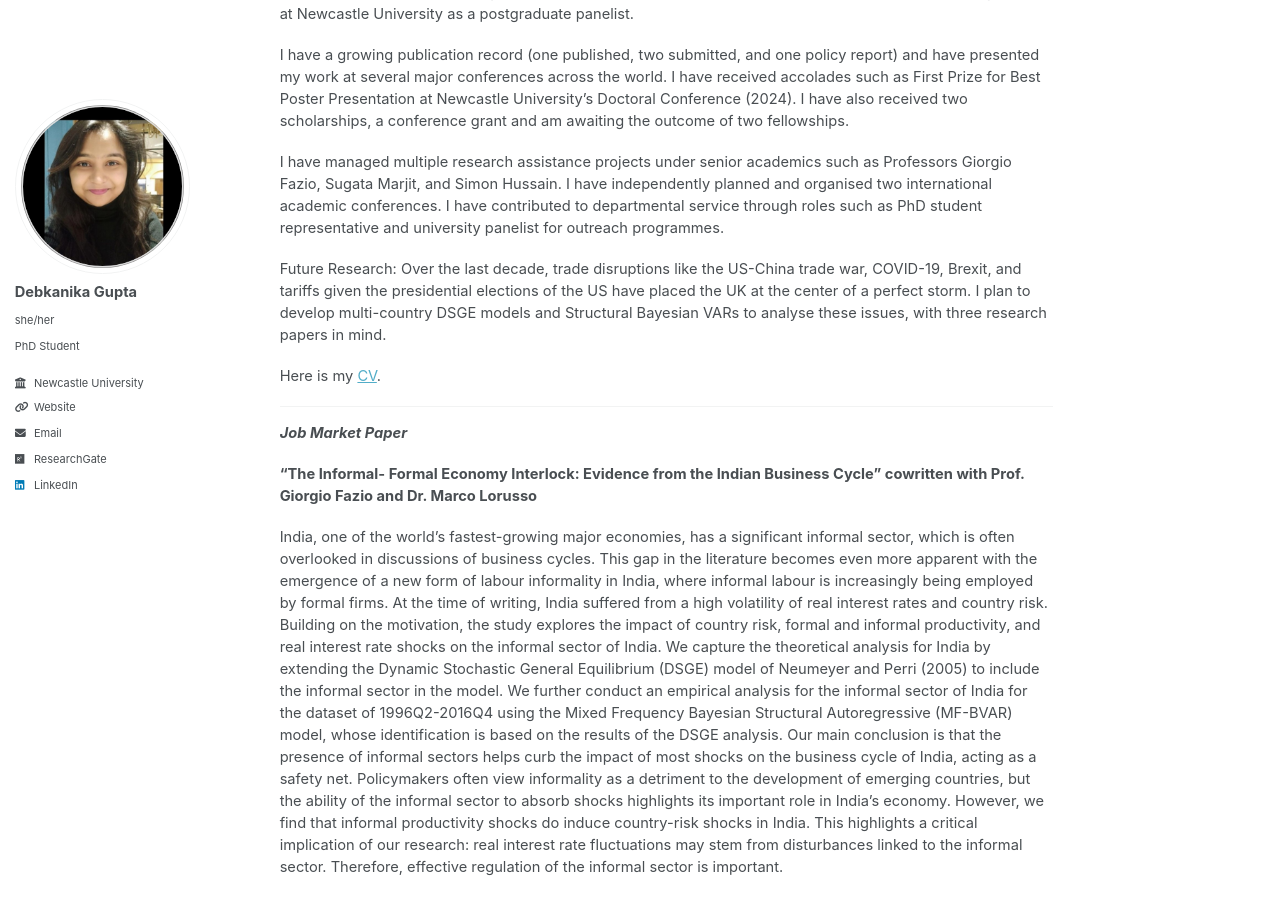
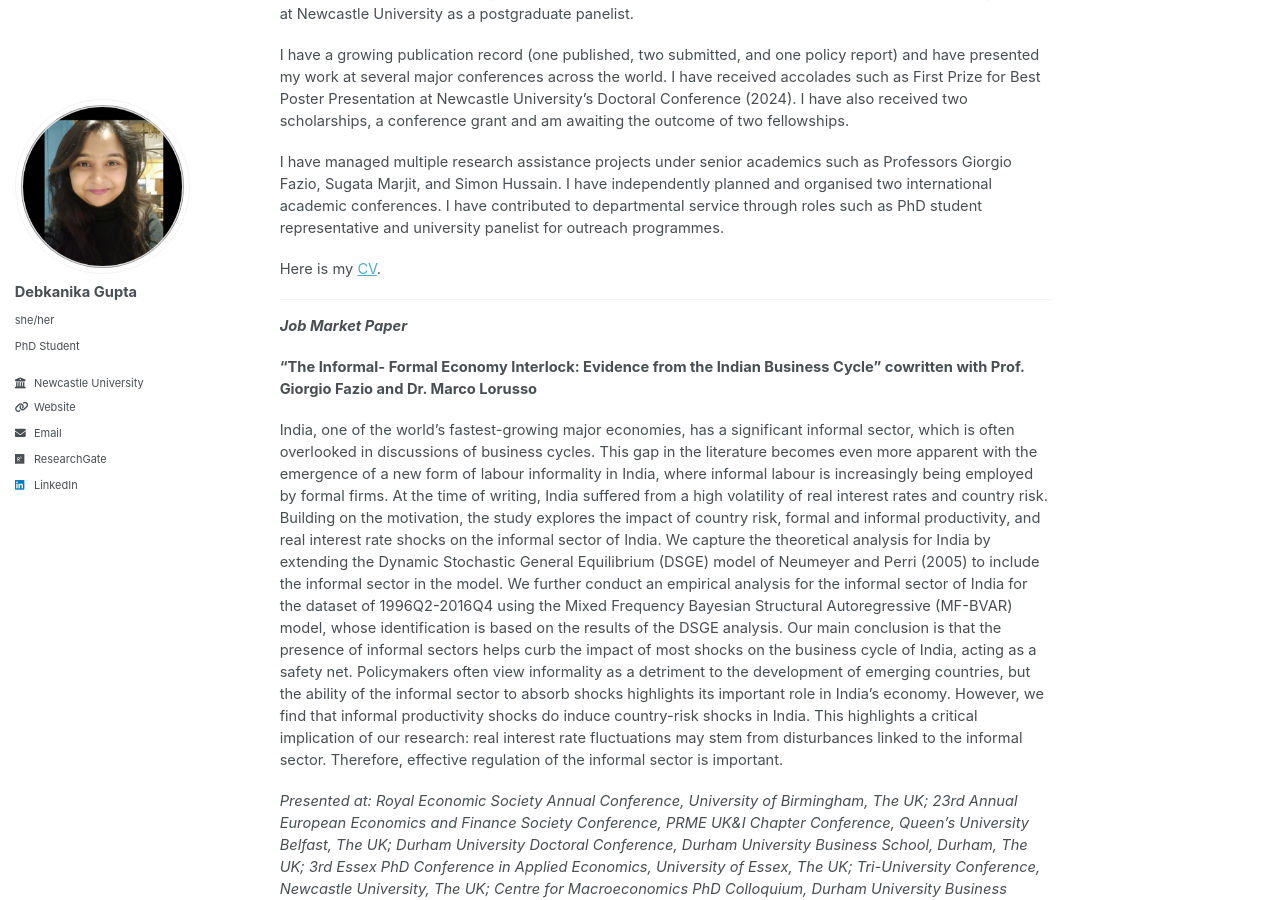
Before and after one commit to debkanikagupta/debkanikagupta.github.io, a Jekyll site: the page built from _pages/about.md, in a window 1280 px wide and 900 px high, scrolled down 326 px. Built offline with Jekyll 4.4.1, drawn with Linux system fonts in a browser that asks for light colours.

Commit message:
Update about.md

```diff
--- a/_pages/about.md
+++ b/_pages/about.md
@@ -19,7 +19,6 @@ I have a growing publication record (one published, two submitted, and one polic
 I  have managed multiple research assistance projects under senior academics such as Professors Giorgio Fazio, Sugata Marjit, and Simon Hussain. I have independently planned and organised two international academic conferences. I have contributed to departmental service through roles such as PhD student representative and university panelist for outreach programmes.
 
 
-Future Research: Over the last decade, trade disruptions like the US-China trade war, COVID-19, Brexit, and tariffs given the presidential elections of the US have placed the UK at the center of a perfect storm. I plan to develop multi-country DSGE models and Structural Bayesian VARs to analyse these issues, with three research papers in mind.
 
 
 Here is my [CV](files/Debkanika_CV%20(36).pdf).
```
